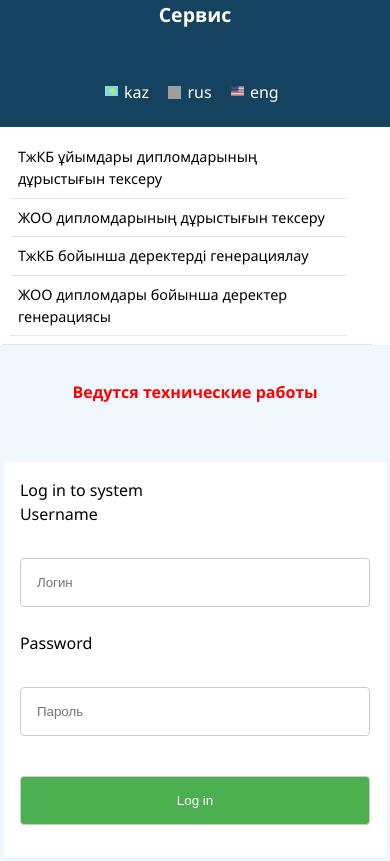
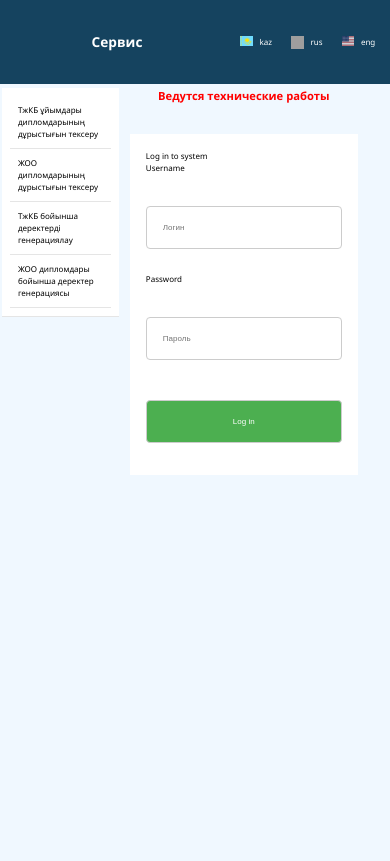
Before and after one commit to TheElderLord/Checker, a Vue app: page /auth in a window 390 px wide. Built offline with nearby package versions, Linux system fonts and the light colour scheme; grey boxes are pictures that could not be loaded.

Commit message:
getting back old version

```diff
--- a/src/App.vue
+++ b/src/App.vue
@@ -55,7 +55,7 @@ export default {
       <div class="langtxt">eng</div></div>
     </div>
     </div>
-    <div class="acc">Ведутся технические работы</div>
+
     <div class="menus" v-if="!shown">
       <div class="menu">
         <router-link :to="{ path: '/main', query: { lang } }">{{ lang === 'rus' ? 'Проверка валидности дипломов организаций ТиПО' : lang === 'kz' ? 'ТжКБ ұйымдары дипломдарының дұрыстығын тексеру' : 'Validation of University Diplomas' }}</router-link>
@@ -75,6 +75,7 @@ export default {
       <Sidebar @data-sent="receiveDataFromChild" :lang="lang"/>
     </div>
     <div class="router-wrapper">
+      <div class="acc">Ведутся технические работы</div>
       <router-view />
     </div>
 
@@ -82,14 +83,18 @@ export default {
 </template>
 
 <style scoped>
+#app{
+  background-color: aliceblue ;
+
+}
 .acc{
-  margin-top: 15vh;
+  margin-top: 12vh;
   color: red;
   display: flex;
   justify-content: center;
   font-weight: bold;
   text-align: center;
-  margin-left: 25vw;
+
 }
 .header-wrapper{
   position: fixed;
@@ -169,13 +174,13 @@ export default {
 }
 .sidebar-wrapper {
   position: fixed;
-  top: 10%;
+  top: 8%;
   left: 0;
   bottom: 0;
   width: 25vw;
   height: 50vh;
   z-index: 100;
-  background-color: white;
+
   margin:0;
   padding: 1% 0.5% 0 0.5%;
 }
@@ -191,23 +196,30 @@ export default {
 
 
 @media (min-width: 320px) and (max-width: 425px) {
-  .header-wrapper{
-    display: block;
-    height: 15vh;
+  .acc{
+    font-size: 0.7rem;
+  }
+  .header-wrapper h1{
+    margin: 0;
+    padding: 0;
+    font-size: .8rem;
   }
   .sidebar-wrapper{
-    top:15%;
+    top:10%;
+  }
+  .acc{
+    margin-top: 10vh;
   }
 
   .header-wrapper h1{
-    font-size: 5vw;
+    font-size: 3.5vw;
   }
   .title{
-    height: 8vh;
-    width: fit-content;
+    width:60%;
+
   }
   .lang{
-    width: fit-content;
+    width: 40%;
 
   }
   .icon{
@@ -225,37 +237,42 @@ export default {
     padding: 0.4rem;
 
   }
-  .sidebar-wrapper {
-    position: fixed;
-    top: 15%;
-    left: 0;
-    height: fit-content;
-    width: 100%;
-
-    z-index: 100;
-    background-color: white;
-    margin:0;
-
+  .langtxt{
+    width: 70%;
+    margin: 0;
+    text-align: left;
+    font-size: 0.5rem;
   }
-  .acc{
-
-    color: red;
-    margin: 45vh 0 0 0 ;
+  .icon{
+    width: 30%;
+    margin: 0;
   }
-  .router-wrapper{
-    margin: 1rem 0 0 0 ;
-    width: 100%;
+  .kz .icon{
+    margin: auto;
+    background: url(./assets/kz.svg) no-repeat;
+  }
+  .rus .icon{
+    margin: auto;
+    background: url(./assets/rus.svg) no-repeat;
+  }
+  .eng .icon{
+    margin: auto;
+    background: url(./assets/eng.svg) no-repeat;
+  }
 
 
-    padding: 1%;
 
-
-  }
   /* CSS styles for mobile screens */
   /* ... */
 }
 @media (max-width: 320px){
+  .title{
+    width:50%;
+  }
+  .lang{
+    width: 50%;
 
+  }
 
 }
 </style>
--- a/src/components/Edit.vue
+++ b/src/components/Edit.vue
@@ -128,6 +128,9 @@ export default {
 </template>
 
 <style scoped>
+body{
+  background-color: aliceblue ;
+}
 main {
   display: flex;
   justify-content: center;
@@ -166,4 +169,10 @@ main {
   padding: 2%;
   margin: 0.5%;
 
-}</style>
+}
+@media (min-width: 320px) and (max-width: 425px) {
+  *{
+    font-size: 0.5rem;
+  }
+}
+</style>
--- a/src/components/Main.vue
+++ b/src/components/Main.vue
@@ -1,5 +1,5 @@
 <script type="module" src="./scripts/main.js"></script>
-<style>
+<style scoped>
 @import "./styles/main.css";
 </style>
 
--- a/src/components/SideBar.vue
+++ b/src/components/SideBar.vue
@@ -123,14 +123,13 @@ export default {
 .sidebar {
     width: 25vw;
     height: 50vh;
-    background-color: white;
+
 
 
 }
 
 .menu {
-    margin: 0;
-    padding: 0;
+
     list-style-type: none;
     text-align: center;
     font-size: 1rem;
@@ -138,8 +137,9 @@ export default {
     background-color: #ffffff;
 
     padding: 0.5rem;
-    margin-bottom: 0.5rem;
+    margin: 0.5rem;
     cursor: pointer;
+    border-bottom: 1px solid #e5e5e5;
 }
 
 a {
@@ -149,24 +149,22 @@ a {
 
 @media (min-width: 320px) and (max-width: 425px) {
 
-    .sidebar {
-        width: 100vw;
-        height: fit-content;
-        background-color: white;
-
-
+    .sidebar{
+        width:30vw;
     }
 
     .menu {
+
         flex: 1;
+        width: fit-content;
         padding: 0.5rem;
         margin: 0;
-        font-size: 0.9rem;
+        font-size: 0.5rem;
         font-weight: normal;
         text-align:left;
 
 
-        margin-right: 5%;
+
         border-bottom: 1px solid #e5e5e5;
     }
 
--- a/src/components/Valid.vue
+++ b/src/components/Valid.vue
@@ -1,5 +1,5 @@
 <script type="module" src="./scripts/valid.js"></script>
-<style scoped>
+<style >
 @import "./styles/valid.css";
 </style>
 
--- a/src/components/styles/admin.css
+++ b/src/components/styles/admin.css
@@ -1,5 +1,5 @@
 body{
-
+    background-color: aliceblue ;
 }
 header{
     text-align: center;
@@ -168,6 +168,23 @@ button{
 
   }
   @media (min-width: 320px) and (max-width: 425px){
+    .font{
+        font-size: 0.5rem;
+    }
+    .form input[type = "text"]{
+
+       font-size: 0.5rem;
+
+    }
+    .form button{
+        background-color: #4CAF50;
+        font-size: 0.5rem;
+        color: white;
+        width: 100%;
+        padding: 2%;
+        margin: 0.5%;
+
+    }
 
     .cards{
         width: 100%;
@@ -184,7 +201,7 @@ button{
         display: flex;
         flex-direction: row;
         box-shadow: 0 0 10px rgba(0,0,0,0.5);
-        font-size: 2.5vw;
+        font-size: 0.5rem;
 
     }
     .card div{
@@ -197,7 +214,7 @@ button{
         display: flex;
     }
     .control{
-        font-size: 2.5vw;
+        font-size: .5rem;
         display: flex;
       }
 
@@ -211,7 +228,7 @@ button{
         text-align: center;
       }
       .edit a{
-        font-size: 2.5vw;
+        font-size: .5rem;
 
 
         color: white;
@@ -222,7 +239,7 @@ button{
         width: 100%;
       }
       .delete button{
-        font-size: 2.5vw;
+        font-size: .5rem;
         margin: 0;
         padding: 0.5rem;
         text-align: center;
@@ -230,4 +247,20 @@ button{
         border: none;
         border-radius: 0.5rem;
       }
+      .qrimage{
+        height: 30%;
+        font-size: 0.5rem;
+      }
+      .qrimage button{
+        font-size: 0.5rem;
+      }
+      .qrimage a{
+        font-size: 0.5rem;
+      }
+      header h3{
+        font-size: 0.8rem;
+      }
+      .title h3{
+        font-size: 0.8rem;
+      }
   }
--- a/src/components/styles/auth.css
+++ b/src/components/styles/auth.css
@@ -1,3 +1,7 @@
+body{
+    background-color: aliceblue ;
+
+}
 main{
 
     display: flex;
@@ -5,6 +9,7 @@ main{
 
 }
 .container{
+    width: 80%;
     background-color: rgb(255, 255, 255);
     margin-top: 10%;
     padding: 1rem;
@@ -38,3 +43,8 @@ main{
     color: white;
     cursor: pointer;
 }
+@media (min-width: 320px) and (max-width: 425px){
+*{
+    font-size: 0.5rem;
+}
+}
--- a/src/components/styles/detail.css
+++ b/src/components/styles/detail.css
@@ -1,3 +1,7 @@
+
+body{
+    background-color: aliceblue ;
+}
 .cards{
     margin-top: 3%;
 
@@ -13,10 +17,13 @@
     align-items: center;
     padding:2%;
     margin: 1% 0 0 0;
-    width: 100%;
+    width: 90%;
     background-color: #fff;
     border-radius: 1rem;
     box-shadow: 0 0 8px rgba(0,0,0,0.2);
+}
+.card >div{
+    margin: 1rem;
 }
 .boldtxt{
     margin-top: 0.5%;
@@ -34,39 +41,30 @@
 
 }
 
-@media (max-width: 425px) {
+@media (min-width: 320px) and (max-width: 425px) {
+    *{
+        font-size: 0.5rem;
+    }
+    .card{
+        width: 80%;
+        margin: 0 auto;
+    }
     .boldtxt{
         width: 100%;
 
     }
     .regul{
+        margin-top: 0.4rem;
         width: 100%;
     }
-    .card{
-        width: 100%;
-    }
+
     .card>div{
         display: flex;
         flex-flow: column nowrap;
         justify-content: center;
         align-items: center;
-    }
-    .cards{
-        margin-top: 3%;
-        width: 100%;
-    }
-    .container{
-        text-align: center;
-        width: 100%;
+        margin: 0.3rem;
     }
 
-}
-@media (max-width: 320px) {
-    .boldtxt{
-        font-size: 0.7rem;
-    }
-    .regul{
-        font-size: 0.7rem;
-    }
 
 }
--- a/src/components/styles/main.css
+++ b/src/components/styles/main.css
@@ -1,3 +1,6 @@
+body{
+    background-color: aliceblue ;
+}
 body {
     margin: 0;
     height: 100vh;
@@ -247,3 +250,16 @@ input {
 table {
     border-collapse: collapse;
 }
+
+
+@media (min-width: 320px) and (max-width: 425px) {
+*{
+    font-size: 0.5rem;
+}
+.form-control{
+    font-size: 0.5rem;
+}
+.form-buttons button{
+    font-size: 0.5rem;
+}
+}
--- a/src/components/styles/valid.css
+++ b/src/components/styles/valid.css
@@ -309,3 +309,15 @@ table {
     text-decoration: none;
     color: white
 }
+@media (min-width: 320px) and (max-width: 425px) {
+    .collapse-content{
+     font-size: 0.5rem;
+    }
+    #form{
+        font-size: 0.6rem;
+    }
+    .btn-success{
+        font-size: 0.6rem;
+    }
+
+ }
```
